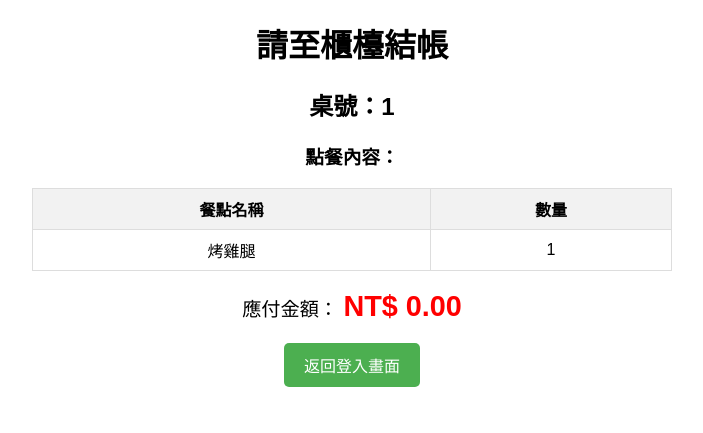
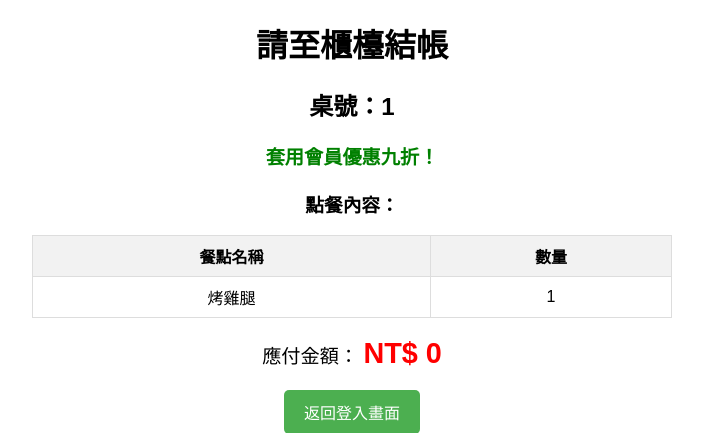
Before and after one commit to comedimmy/MySQL-buffet, a PHP site: page /Check_out.php in a window 1280 px wide. Shown: the top 433 px of the page, without its empty margins (288-991 px from the left). Run offline with PHP 8.4, Linux system fonts and the light colour scheme; a user stored in the database is signed in; data comes from the database, SQL or seed files in the repository.

Commit message:
Check_out.php

```diff
--- a/Check_out.php
+++ b/Check_out.php
@@ -8,7 +8,6 @@ if (!isset($_SESSION['table_number'])) {
 }
 
 $tableNumber = $_SESSION['table_number'];
-
 // 取得已出餐訂單
 $stmt = $conn->prepare("SELECT food_name, quantity FROM served_orders WHERE table_number = ?");
 $stmt->bind_param('i', $tableNumber);
@@ -21,6 +20,13 @@ $stmt2->bind_param('i', $tableNumber);
 $stmt2->execute();
 $result = $stmt2->get_result();
 $totalAmount = $result->fetch_assoc()['total_amount'] ?? 0;
+
+// 如果使用者不是訪客，計算打九折的金額
+$discountMessage = '';
+if (isset($_SESSION['username']) && $_SESSION['username'] !== '訪客') {
+    $totalAmount = round($totalAmount * 0.9, 0); // 打九折並四捨五入到小數點後兩位
+    $discountMessage = '套用會員優惠九折！'; // 顯示折扣訊息
+}
 
 if ($tableNumber) {
     // 清除總金額、已出餐清單和未出餐清單
@@ -41,8 +47,6 @@ if ($tableNumber) {
     $stmt5 = $conn->prepare("DELETE FROM unserved_orders WHERE table_number = ?");
     $stmt5->bind_param('i', $tableNumber);
     $stmt5->execute();
-
-    // 可以根據需要顯示一些清除資料的訊息
 	$message = " ";
 } else {
     $message = "無法找到對應的桌號";
@@ -57,7 +61,6 @@ if ($tableNumber) {
     <meta name="viewport" content="width=device-width, initial-scale=1.0">
     <title>結帳資訊</title>
     <style>
-
         /* 返回按鈕樣式 */
         .back-button {
             display: block;
@@ -93,11 +96,21 @@ if ($tableNumber) {
         th { background-color: #f2f2f2; }
         p { font-size: 1.2em; }
         .amount { color: red; font-size: 1.5em; font-weight: bold; }
+        .discount-message {
+            color: green;
+            font-size: 1.2em;
+            font-weight: bold;
+            margin-top: 10px;
+        }
     </style>
 </head>
 <body>
     <h1>請至櫃檯結帳</h1>
     <h2>桌號：<?= htmlspecialchars($_SESSION['table_number']) ?></h2>
+
+    <?php if ($discountMessage): ?>
+        <p class="discount-message"><?= $discountMessage ?></p>
+    <?php endif; ?>
 
     <h3>點餐內容：</h3>
     <table>
@@ -115,6 +128,6 @@ if ($tableNumber) {
 
     <p>應付金額： <span class="amount">NT$ <?= htmlspecialchars($totalAmount) ?></span></p>
     <p><?= $message ?></p>
-	<button class = "back-button"type="button" onclick="window.location.href='index.php';">返回登入畫面</button>
+    <button class="back-button" type="button" onclick="window.location.href='index.php';">返回登入畫面</button>
 </body>
 </html>
```
Lines whose indentation alone changed are shown as unchanged.
